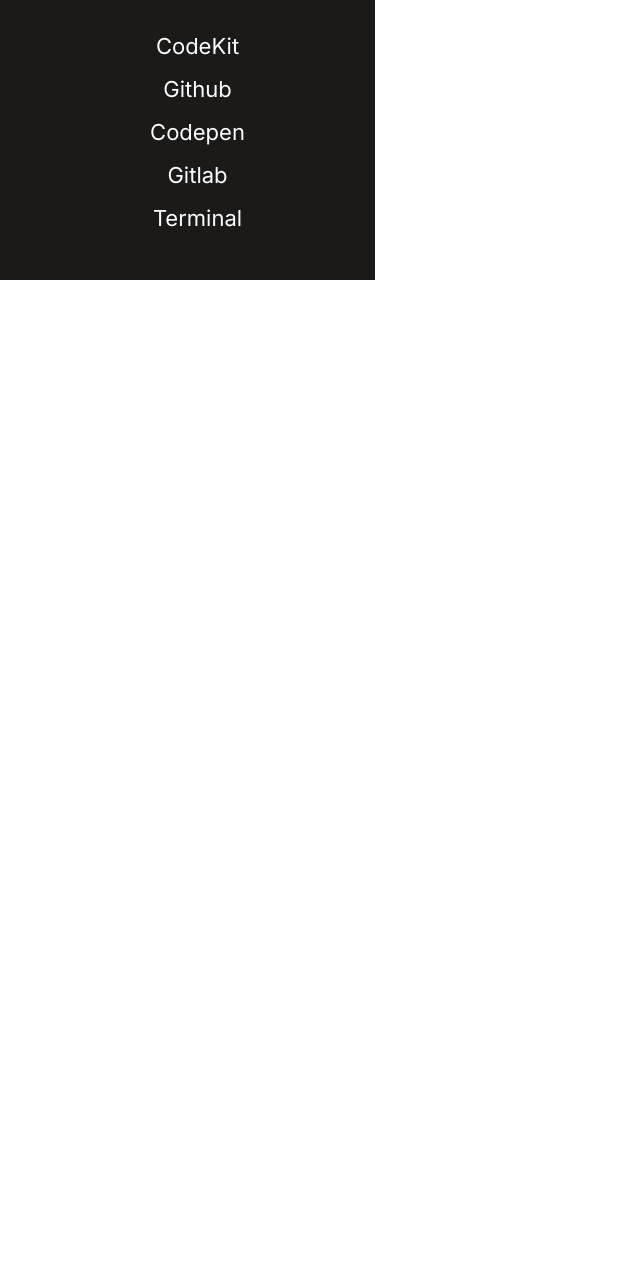
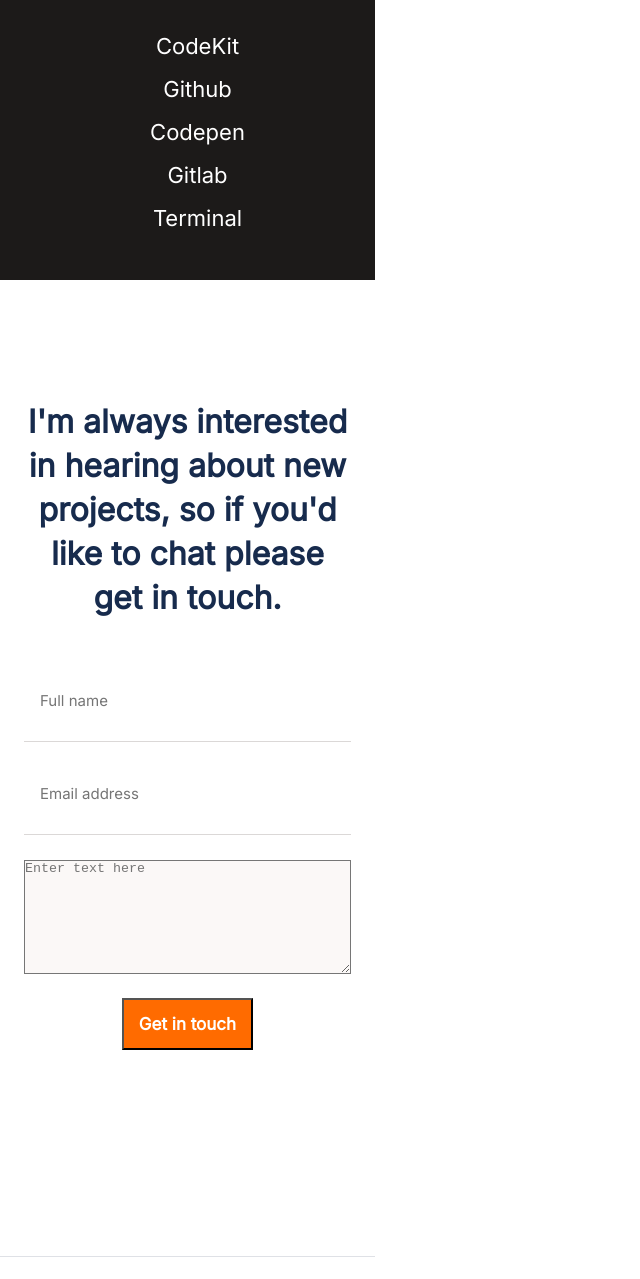
Before and after one commit to ismayito/Portfolio-project, a plain HTML site: page index.html in a window 1280 px wide. Shown: the part 6203-7482 px from the top of the page, without its empty margins (0-640 px from the left). Before the commit the page ends 6483 px from the top, so only its background shows below. Drawn offline with Linux system fonts and the light colour scheme.

Commit message:
Added contact form part

```diff
--- a/index.html
+++ b/index.html
@@ -123,7 +123,8 @@
 
 
     </section>
-        <footer class="my-footer">
+<footer>
+    <section class="my-footer">
         <h5 class="footer-heading">About me</h5>
         <p class="footer-info">Hello I’m a software developer! I can help you build a product , feature or website Look through some of my work and experience! If you like what you see and have a project you need coded, don’t hestiate to contact me.</p>
         <section class="img-footer">
@@ -161,6 +162,26 @@
             </ul>
         </li>
 </ul>
+</section>
+<section class="contact-form">
+    <h6 class="contact-header">I'm always interested in hearing about new projects, so if you'd like to chat please get in touch.</h6>
+    <form class="form" action="https://formspree.io/f/xeqdvepo" method="post">
+        <input class="input" type="text" name="user_name" id="username" required placeholder="Full name" minlength="30"/>
+        <section class="border"></section>
+        <input  class="input" type="email" name="user_email" id="email" required placeholder="Email address">
+        <section class="border2"></section>
+        <textarea class="text" type="text" name="message" id="usermessage"  maxlength="500" required placeholder="Enter text here"></textarea>
+        <button type="submit" class="Get-touch-btn">Get in touch</button>
+    </form>
+    <section class="border3"></section>
+    <ul class="list-form">
+        <li><a href="#"><span><img src="./assets/images/github.png" alt="icon1"/></span></a></li>
+        <li><a href="#"><span><img src="./assets/images/Group.png" alt="icon2"/></span></a></li>
+        <li><a href="#"><span><img src="./assets/images/thumbs.png" alt="icon3"/></span></a></li>
+        <li><a href="#"><span><img src="./assets/images/twitter.png" alt="icon4"/></span></a></li>
+        <li><a href="#"><span><img src="./assets/images/m.png" alt="icon5"/></span></a></li>
+    </ul>
+</section>
 </footer>
     </body>
 </html>
--- a/style.css
+++ b/style.css
@@ -177,7 +177,7 @@
 }
 
 .lang-list {
-  float:left;
+  float: left;
   height: 40px;
   width: 297px;
   list-style-type: none;
@@ -478,3 +478,102 @@
   text-decoration: none;
   color: #fff;
 }
+
+.contact-form {
+  background: #fff;
+  width: 375px;
+  margin-top: 120px;
+}
+
+.contact-header {
+  width: 327px;
+  height: 216px;
+  font-family: 'Inter', sans-serif;
+  font-weight: 700;
+  font-size: 32px;
+  line-height: 44px;
+  margin-left: 24px;
+  margin-right: 24px;
+  color: #172b4d;
+  align-items: center;
+  text-align: center;
+  margin-bottom: 73px;
+  outline: none;
+}
+
+.form {
+  display: flex;
+  flex-direction: column;
+}
+
+.input {
+  font-family: 'Inter', sans-serif;
+  font-style: normal;
+  font-weight: 400;
+  font-size: 15px;
+  line-height: 24px;
+  align-items: center;
+  color: #979493;
+  margin-left: 40px;
+  margin-right: 40px;
+  border: none;
+  margin-bottom: 14px;
+}
+
+.border {
+  margin-top: 14px;
+  border-bottom: 1px solid  #dbd8d7;
+  margin-right: 24px;
+  margin-left: 24px;
+  margin-bottom: 40px;
+}
+
+.border2 {
+  margin-top: 14px;
+  border-bottom: 1px solid  #dbd8d7;
+  margin-right: 24px;
+  margin-left: 24px;
+  margin-bottom: 25px;
+}
+
+.text {
+  height: 114px;
+  background: #fbf8f7;
+  margin-left: 24px;
+  margin-right: 24px;
+}
+
+.Get-touch-btn {
+  background: #ff6b00;
+  margin-left: 122px;
+  margin-right: 122px;
+  padding: 12px;
+  font-family: 'Inter', sans-serif;
+  font-weight: 700;
+  font-size: 17px;
+  line-height: 24px;
+  color: #fff;
+  margin-top: 24px;
+  margin-bottom: 206px;
+}
+
+.border3 {
+  border-bottom: 1px solid #dfe1e6;
+}
+
+.list-form {
+  display: flex;
+  justify-content: center;
+  margin-top: 25px;
+  gap: 20.1px;
+  color: #505f79;
+}
+
+.list-form a {
+  background: #505f79;
+  color: #505f79;
+}
+
+.list-form li {
+  list-style-type: none;
+}
```
Lines whose indentation alone changed are shown as unchanged.
